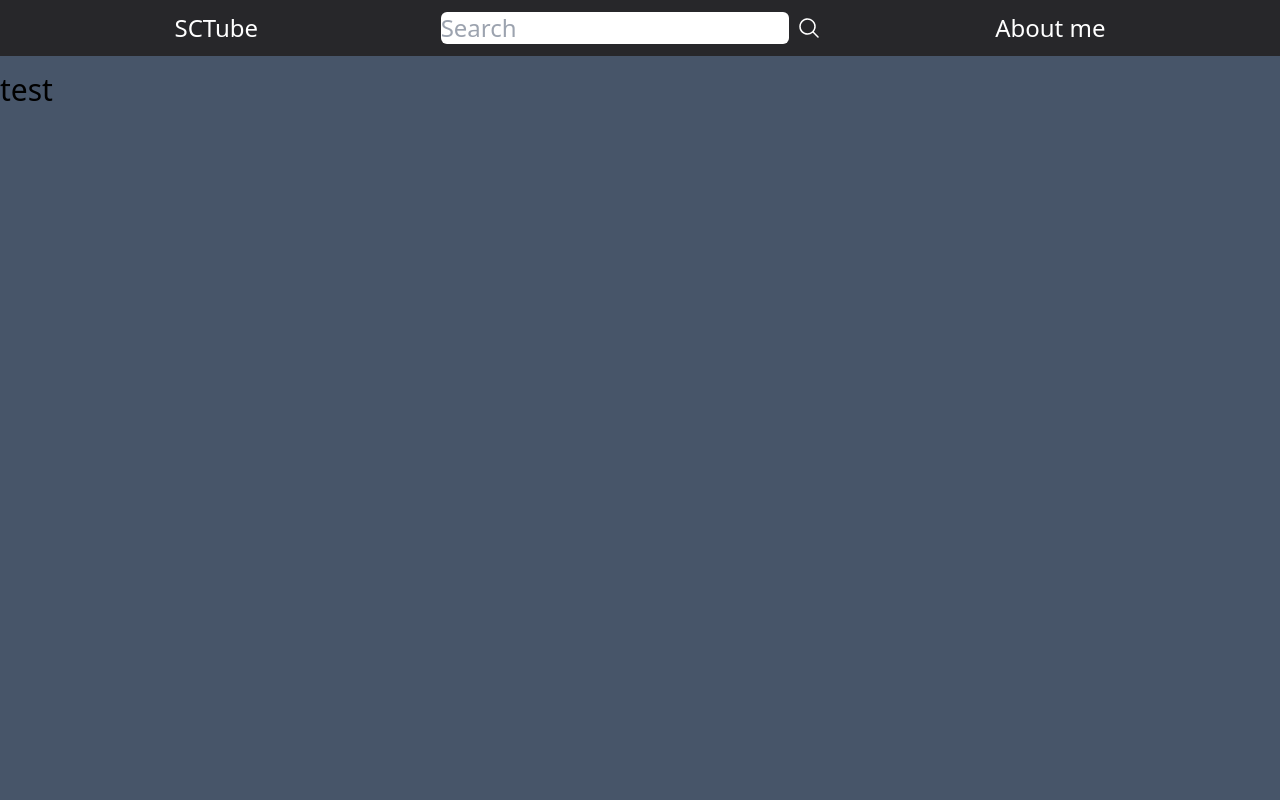
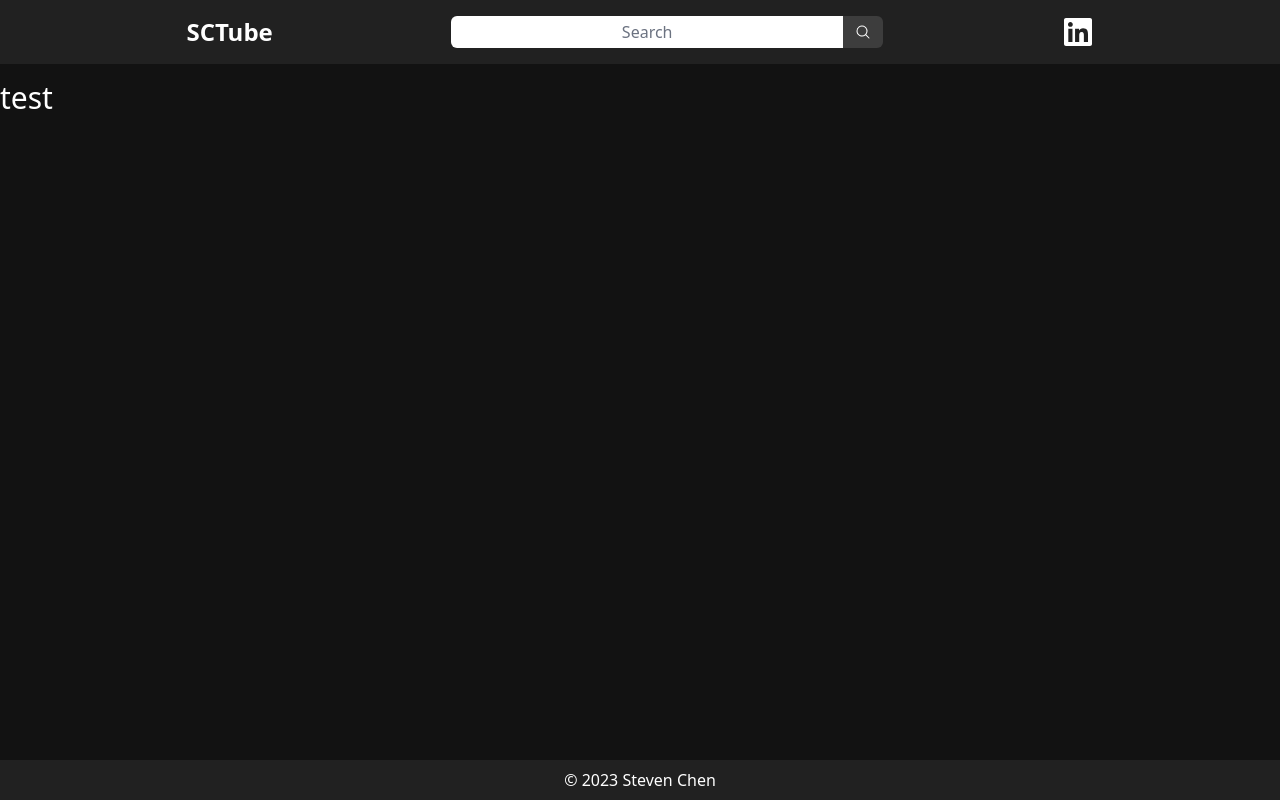
Before and after one commit to Stevencf28/youtube-api, a React (Create React App) app: page / in a window 1280 px wide. Built offline with nearby package versions, Linux system fonts and the light colour scheme.

Commit message:
Updated header and footer designs

```diff
--- a/package.json
+++ b/package.json
@@ -12,8 +12,10 @@
 		"@types/node": "^16.18.32",
 		"@types/react": "^18.2.7",
 		"@types/react-dom": "^18.2.4",
+		"babel-plugin-macros": "^3.1.0",
 		"react": "^18.2.0",
 		"react-dom": "^18.2.0",
+		"react-icons": "^4.8.0",
 		"react-router-dom": "^6.11.2",
 		"react-scripts": "5.0.1",
 		"typescript": "^4.9.5",
@@ -44,6 +46,7 @@
 		]
 	},
 	"devDependencies": {
+		"@tailwindcss/forms": "^0.5.3",
 		"tailwindcss": "^3.3.2"
 	}
 }
--- a/src/App.css
+++ b/src/App.css
@@ -1,3 +1,32 @@
 body {
-	background-color: rgb(71 85 105);
+	background-color: rgb(18, 18, 18);
+	color: rgb(255, 255, 255);
 }
+
+header,
+footer {
+	color: white;
+	background-color: rgb(33, 33, 33);
+}
+
+footer {
+	position: absolute;
+	bottom: 0;
+	width: 100%;
+	height: 2.5rem;
+}
+
+.card {
+}
+
+.btn {
+	background-color: rgb(61, 61, 61);
+}
+
+.primary-text {
+	color: rgb(255, 255, 255);
+}
+
+.secondary-text {
+	color: rgb(170, 170, 170);
+}
--- a/src/App.tsx
+++ b/src/App.tsx
@@ -1,19 +1,19 @@
 import { Routes, Route, BrowserRouter as Router } from "react-router-dom";
 import "./App.css";
-import NavBar from "./components/navBar";
 import Home from "./pages/Home";
-import Aboutme from "./pages/Aboutme";
+import Header from "./components/Header";
+import Footer from "./components/Footer";
 
 function App() {
 	return (
 		<Router>
-			<NavBar />
+			<Header />
 			<div className='min-h-full w-full'>
 				<Routes>
 					<Route path='/' element={<Home />} />
-					<Route path='/aboutme' element={<Aboutme />} />
 				</Routes>
 			</div>
+			<Footer />
 		</Router>
 	);
 }
--- /dev/null
+++ b/src/components/Footer.tsx
@@ -0,0 +1,9 @@
+export default function Footer() {
+	return (
+		<>
+			<footer className='py-2 mt-4 text-center justify-center'>
+				<p>© 2023 Steven Chen</p>
+			</footer>
+		</>
+	);
+}
--- /dev/null
+++ b/src/components/Header.tsx
@@ -0,0 +1,43 @@
+import { NavLink } from "react-router-dom";
+import { MagnifyingGlassIcon } from "@heroicons/react/24/solid";
+import { FaLinkedin } from "react-icons/fa";
+export default function Header() {
+	const handlesubmit = async (event: React.FormEvent<HTMLFormElement>) => {
+		event.preventDefault();
+		const apiKey = process.env.API_KEY;
+		const searchForm = new FormData(event.target as HTMLFormElement);
+		const response = await fetch("/api/search", {
+			method: "POST",
+			body: searchForm,
+		});
+	};
+	return (
+		<>
+			<header className='w-full flex flex-wrap sm:flex-nowrap items-center sm:justify-evenly justify-between mb-4 p-4 text-2xl'>
+				<NavLink to='/' className='order-1 font-semibold'>
+					SCTube
+				</NavLink>
+				<form
+					className='flex flex-grow justify-center order-2 sm:px-2 mt-4 sm:mt-0 sm:max-w-md'
+					onSubmit={handlesubmit}
+				>
+					<input
+						type='text'
+						id='searchBar'
+						placeholder='Search'
+						className='rounded-l-md border-0 h-8 w-full form-input text-block focus:ring-0 text-black text-center'
+					/>
+					<button type='submit' className='rounded-r-md btn border-0 h-8 px-2 '>
+						<MagnifyingGlassIcon className='h-4 w-6' />
+					</button>
+				</form>
+				<a
+					href='https://www.linkedin.com/in/stevencf/'
+					className='order-1 sm:order-3'
+				>
+					<FaLinkedin className='h-8 w-8 text-white' />
+				</a>
+			</header>
+		</>
+	);
+}
--- a/src/components/navBar.tsx
+++ /dev/null
@@ -1,43 +0,0 @@
-import { NavLink } from "react-router-dom";
-import { MagnifyingGlassIcon } from "@heroicons/react/24/solid";
-export default function NavBar() {
-	const handlesubmit = async (event: React.FormEvent<HTMLFormElement>) => {
-		event.preventDefault();
-		const searchForm = new FormData(event.target as HTMLFormElement);
-		const response = await fetch("/api/search", {
-			method: "POST",
-			body: searchForm,
-		});
-	};
-	return (
-		<>
-			<div className='max-w-7xl mx-auto bg-zinc-800 mb-4'>
-				<nav className='flex flex-row justify-evenly h-14 text-white text-2xl'>
-					<div className='flex flex-none'>
-						<button>
-							<NavLink to='/'>SCTube</NavLink>
-						</button>
-					</div>
-					<div className='flex justify-center'>
-						<form className='flex flex-wrap'>
-							<input
-								type='text'
-								id='searchBar'
-								placeholder='Search'
-								className='rounded-md h-8 my-auto mx-2 w-max text-block text-black'
-							/>
-							<button type='submit'>
-								<MagnifyingGlassIcon className='h-6 w-6 text-white ' />
-							</button>
-						</form>
-					</div>
-					<div className='flex flex-none'>
-						<button>
-							<NavLink to='/aboutme'>About me</NavLink>
-						</button>
-					</div>
-				</nav>
-			</div>
-		</>
-	);
-}
--- a/src/pages/Aboutme.tsx
+++ /dev/null
@@ -1,7 +0,0 @@
-export default function Aboutme() {
-	return (
-		<>
-			<h1>About me</h1>
-		</>
-	);
-}
--- a/src/pages/Home.tsx
+++ b/src/pages/Home.tsx
@@ -1,7 +1,12 @@
+import { useEffect } from "react";
+
 export default function Home() {
+	useEffect(() => {
+		document.title = "SCTube";
+	});
+
 	return (
 		<>
-			<title>Home</title>
 			<div className='text-3xl '>test</div>
 		</>
 	);
--- a/tailwind.config.js
+++ b/tailwind.config.js
@@ -8,5 +8,9 @@ module.exports = {
 			},
 		},
 	},
-	plugins: [],
+	plugins: [
+		require("@tailwindcss/forms")({
+			strategy: "class",
+		}),
+	],
 };
```
Also changed, not shown: 1 other file (tests, documents, lock files or other folders). Lines whose indentation alone changed are shown as unchanged.
